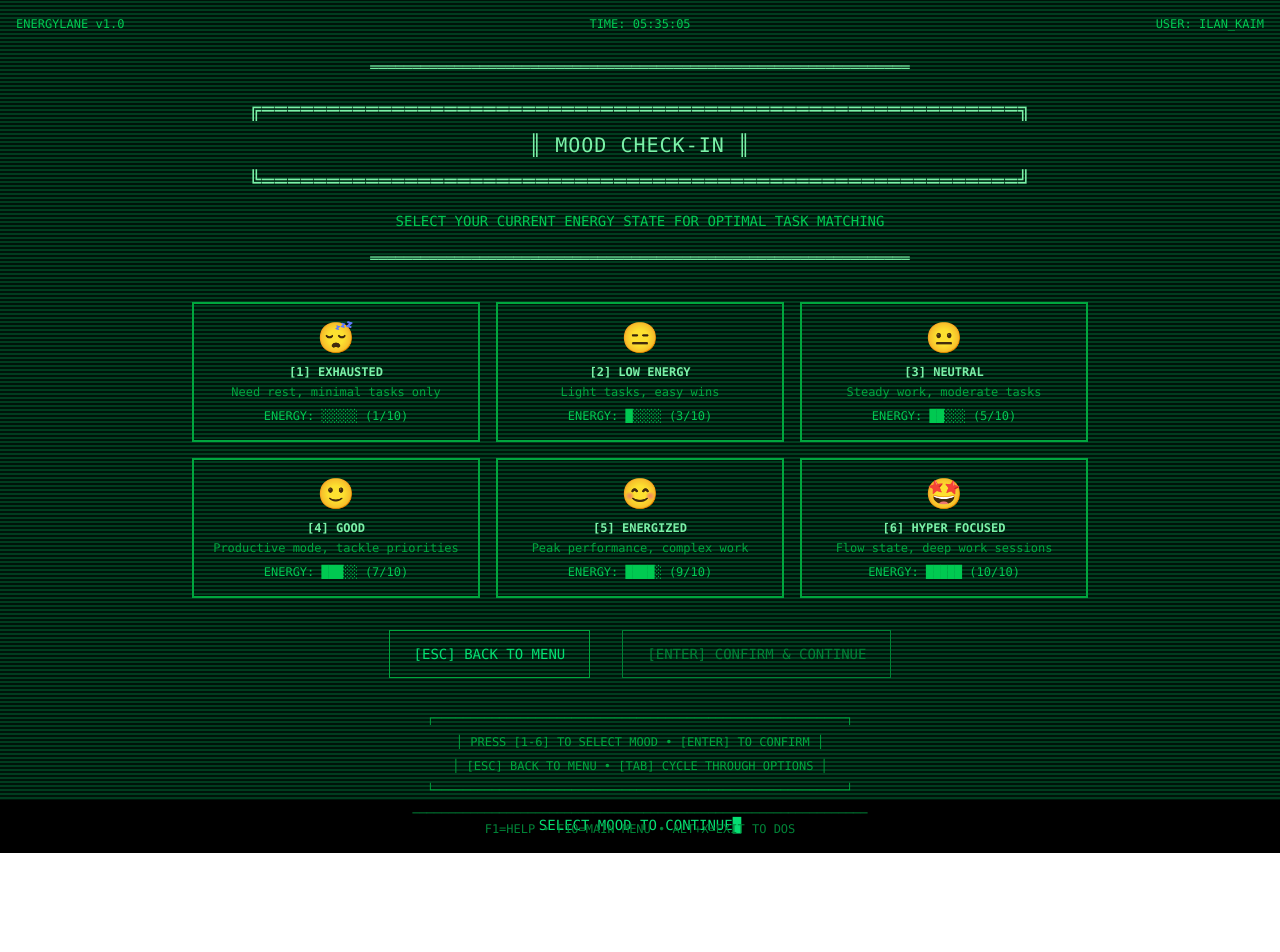
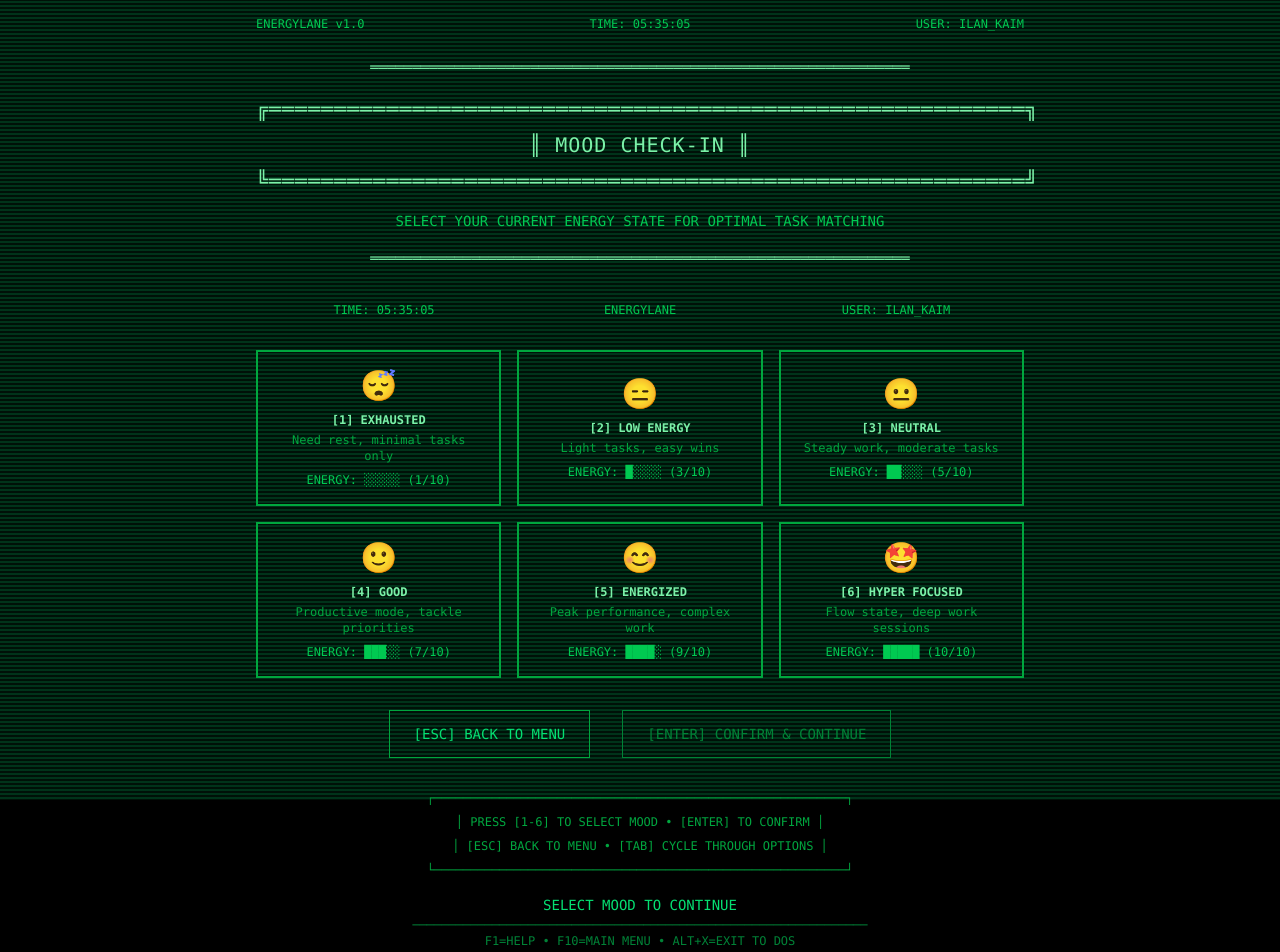
Before and after one commit to iknowmagic/energylane, a React (Vite) app: page /mood-check-in in a window 1280 px wide. Shown: the top 952 px of the page. Before the commit the page ends 853 px from the top, so only its background shows below. Built offline with nearby package versions, Linux system fonts and the light colour scheme.

Commit message:
feat: enhance MoodCheckIn layout with system info and improved styling

```diff
--- a/src/components/MoodCheckIn.tsx
+++ b/src/components/MoodCheckIn.tsx
@@ -103,11 +103,11 @@ const MoodCheckIn = () => {
   }
 
   return (
-    <div className="bg-black min-h-screen overflow-hidden font-mono text-green-400 text-sm leading-relaxed">
+    <div className="flex flex-col items-center bg-black min-h-screen overflow-hidden font-mono text-green-400 text-sm leading-relaxed">
       {/* Scanlines effect */}
       <div className="fixed inset-0 bg-[length:100%_4px] bg-gradient-to-b from-transparent via-green-400 to-transparent opacity-20 animate-pulse pointer-events-none"></div>
 
-      <div className="z-10 relative p-4">
+      <div className="z-10 relative p-4 w-full max-w-[800px]">
         {/* Header */}
         <div className="flex justify-between items-center mb-6 text-xs">
           <div className="text-green-500">ENERGYLANE v1.0</div>
@@ -134,6 +134,13 @@ const MoodCheckIn = () => {
           <div className="text-green-300">
             ════════════════════════════════════════════════════════════════
           </div>
+        </div>
+
+        {/* System Info */}
+        <div className="grid grid-cols-3 mb-8 text-green-500 text-xs text-center">
+          <div>TIME: {formatTime(currentTime)}</div>
+          <div>ENERGYLANE</div>
+          <div>USER: ILAN_KAIM</div>
         </div>
 
         {/* Mood Selection Grid */}
@@ -218,15 +225,15 @@ const MoodCheckIn = () => {
         </div>
 
         {/* Instructions */}
-        <div className="space-y-2 mb-4 text-green-600 text-xs text-center">
+        <div className="space-y-2 text-green-600 text-xs text-center">
           <div>┌─────────────────────────────────────────────────────────┐</div>
           <div>│ PRESS [1-6] TO SELECT MOOD • [ENTER] TO CONFIRM │</div>
           <div>│ [ESC] BACK TO MENU • [TAB] CYCLE THROUGH OPTIONS │</div>
           <div>└─────────────────────────────────────────────────────────┘</div>
         </div>
 
-        {/* Status Line */}
-        <div className="text-center">
+        {/* Blinking cursor */}
+        <div className="mt-4 text-center">
           <span className="text-green-400">
             {selectedMood
               ? `MOOD SELECTED: ${selectedMood.label}`
@@ -236,7 +243,7 @@ const MoodCheckIn = () => {
         </div>
 
         {/* Footer */}
-        <div className="right-4 bottom-4 left-4 absolute text-green-700 text-xs text-center">
+        <div className="right-4 bottom-4 left-4 text-green-700 text-xs text-center">
           <div>
             ───────────────────────────────────────────────────────────────
           </div>
```
